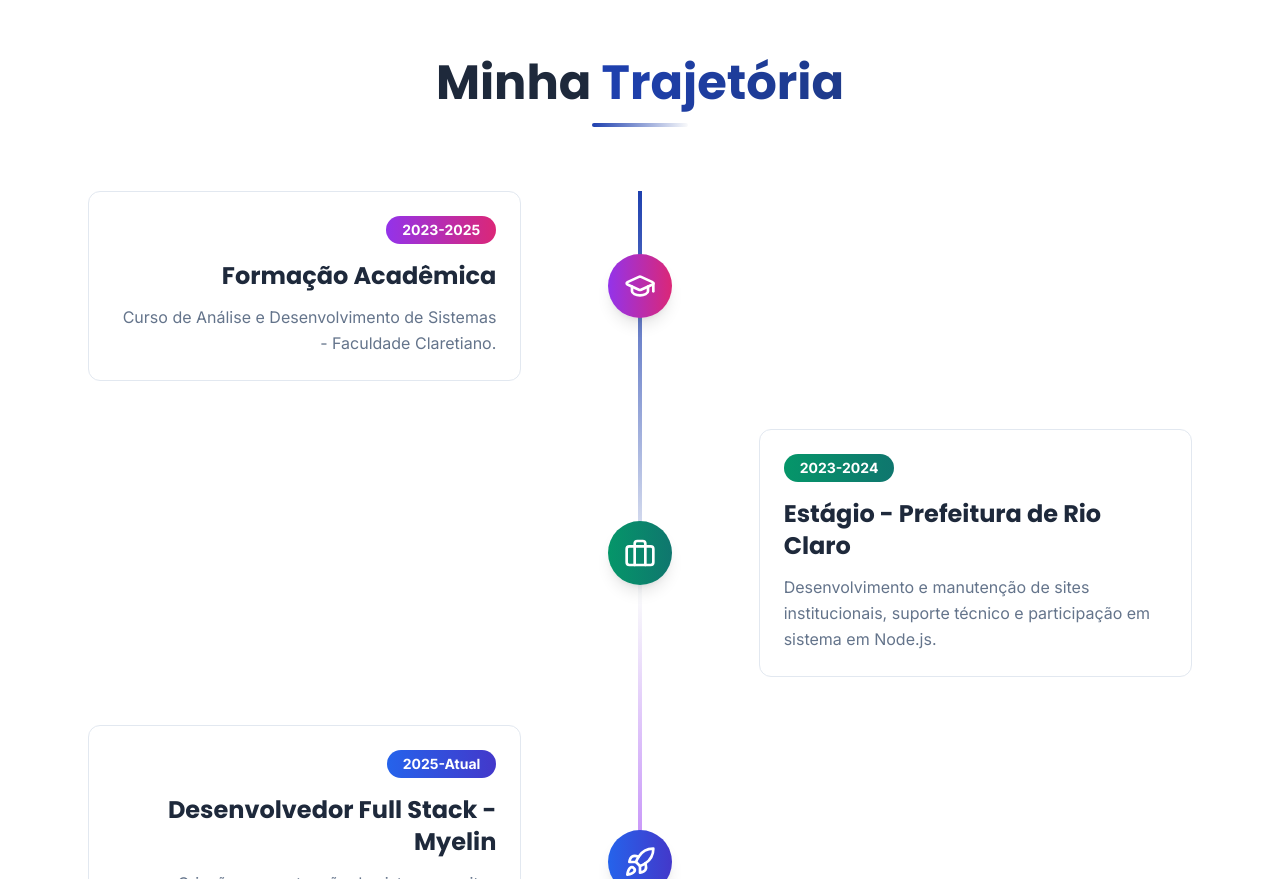
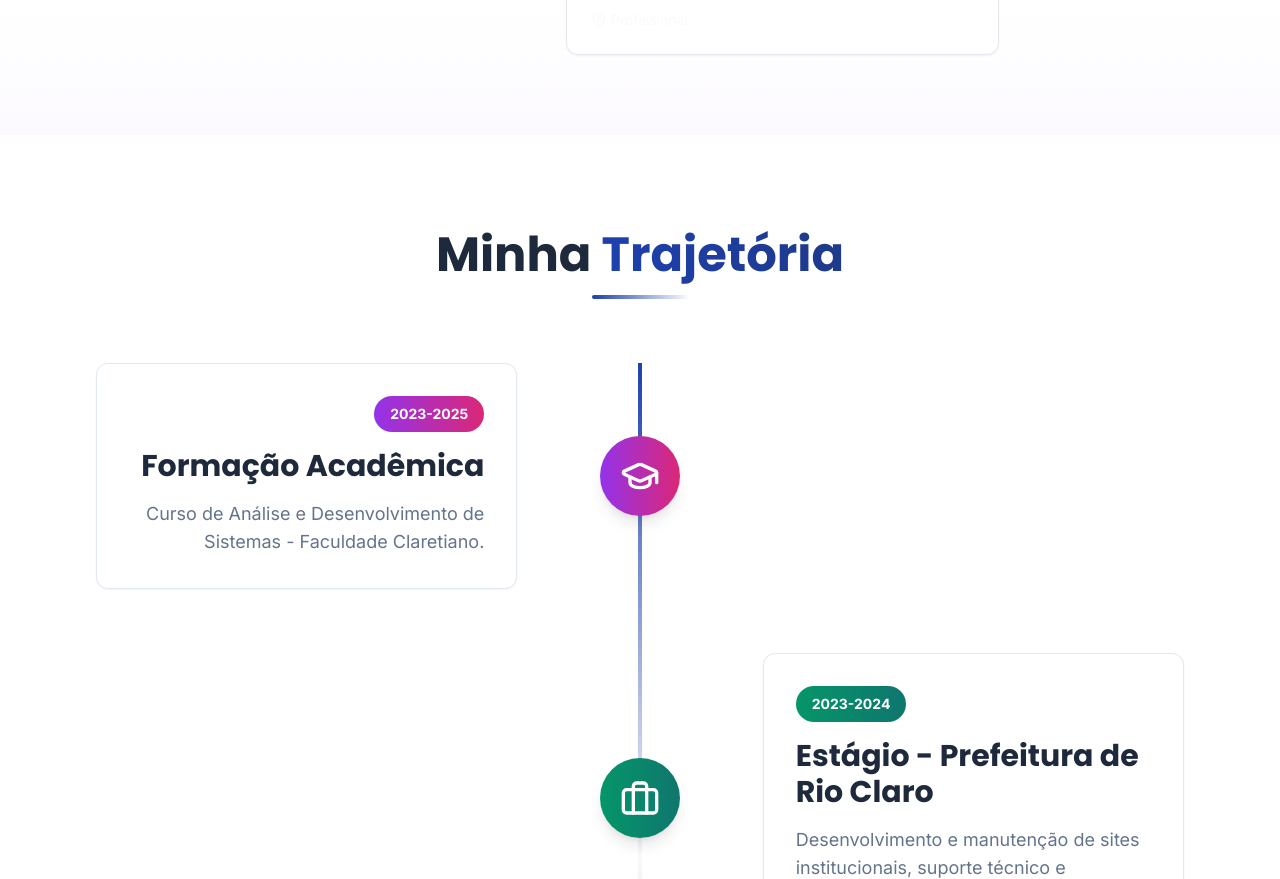
Before and after one commit to ViniciusMoraesTavares/Site-ViniciusMoraes, a React (Vite) app: page / in a window 1280 px wide. Shown: the part 3980-4859 px from the top of the page. Built offline with nearby package versions, Linux system fonts and the light colour scheme.

Commit message:
Resposividade linhas de tempo

```diff
--- a/src/components/SEOHelmet.tsx
+++ b/src/components/SEOHelmet.tsx
@@ -17,7 +17,7 @@ const SEOHelmet = ({
   url = "https://viniciusmoraes.dev",
   type = "website"
 }: SEOHelmetProps) => {
-  const fullTitle = title.includes("Vinícius") ? title : `${title} | Vinícius Moraes Tavares`;
+  const fullTitle = title.includes("Vinicius") ? title : `${title} | Vinicius Moraes Tavares`;
 
   return (
     <Helmet>
--- a/src/components/ScrollProgress.tsx
+++ b/src/components/ScrollProgress.tsx
@@ -2,9 +2,6 @@ import { useScrollProgress } from '../hooks/useScrollAnimation';
 
 export default function ScrollProgress() {
   const progress = useScrollProgress();
-
-  // Debug: log do progresso
-  console.log('ScrollProgress - progress:', progress);
 
   // Calculate color interpolation based on progress
   const getProgressColor = (progress: number) => {
--- a/src/components/Timeline.tsx
+++ b/src/components/Timeline.tsx
@@ -1,4 +1,5 @@
 import { Briefcase, GraduationCap, Rocket } from 'lucide-react';
+import AnimatedSection from './AnimatedSection';
 
 export default function Timeline() {
   const events = [
@@ -26,48 +27,93 @@ export default function Timeline() {
   ];
 
   return (
-    <section id="trajetoria" className="py-24 bg-light-bg dark:bg-dark relative overflow-hidden transition-colors duration-300">
-      <div className="max-w-6xl mx-auto px-6">
-        <div className="text-center mb-16">
-          <h2 className="text-4xl md:text-5xl font-bold mb-4 text-light-text-primary dark:text-white transition-colors duration-300">
+    <section id="trajetoria" className="py-16 sm:py-20 lg:py-24 bg-light-bg dark:bg-dark relative overflow-hidden transition-colors duration-300">
+      <div className="max-w-6xl mx-auto px-4 sm:px-6 lg:px-8">
+        <AnimatedSection animation="fade-in" delay={200}>
+          <div className="text-center mb-12 sm:mb-16">
+            <h2 className="text-3xl sm:text-4xl lg:text-5xl font-bold mb-4 text-light-text-primary dark:text-white transition-colors duration-300">
               Minha <span className="text-gradient">Trajetória</span>
             </h2>
-          <div className="w-24 h-1 bg-gradient-to-r from-primary to-accent mx-auto rounded-full"></div>
+            <div className="w-20 sm:w-24 h-1 bg-gradient-to-r from-primary to-accent mx-auto rounded-full"></div>
           </div>
+        </AnimatedSection>
 
         <div className="relative">
-          <div className="hidden md:block absolute left-1/2 transform -translate-x-1/2 h-full w-1 bg-gradient-to-b from-primary via-accent to-purple-500"></div>
+          {/* Linha vertical central para todos os tamanhos */}
+          <div className="absolute left-1/2 transform -translate-x-1/2 h-full w-1 bg-gradient-to-b from-primary via-accent to-purple-500"></div>
 
-          <div className="space-y-12">
+          <div className="space-y-8 sm:space-y-12 lg:space-y-16">
             {events.map((event, index) => {
               const Icon = event.icon;
               const isLeft = index % 2 === 0;
 
               return (
-                <div
+                <AnimatedSection
                   key={index}
-                  className={`relative flex items-center ${
-                    isLeft ? 'md:flex-row' : 'md:flex-row-reverse'
-                  } flex-col gap-8`}
+                  animation="fade-in"
+                  delay={300 + index * 200}
                 >
-                  <div className={`w-full md:w-5/12 ${isLeft ? 'md:text-right' : 'md:text-left'}`}>
-                    <div className="bg-light-card dark:bg-dark-lighter p-6 rounded-xl border border-light-border dark:border-dark-border hover:border-primary/50 transition-all duration-300 card-hover">
-                      <div className={`inline-block px-4 py-1 rounded-full bg-gradient-to-r ${event.color} text-white font-bold text-sm mb-4`}>
-                        {event.year}
-                      </div>
-                      <h3 className="text-2xl font-bold mb-3 text-light-text-primary dark:text-gray-100 transition-colors duration-300">{event.title}</h3>
-                      <p className="text-light-text-secondary dark:text-gray-400 leading-relaxed transition-colors duration-300">{event.description}</p>
+                  <div className="relative">
+                    {/* Layout Mobile e Tablet - Cards centralizados */}
+                    <div className="block lg:hidden">
+                      <div className="flex flex-col items-center">
+                        {/* Ícone central */}
+                        <div className="flex-shrink-0 mb-6 z-10 relative">
+                          <div className={`w-14 h-14 sm:w-16 sm:h-16 rounded-full bg-gradient-to-r ${event.color} flex items-center justify-center shadow-lg`}>
+                            <Icon className="w-7 h-7 sm:w-8 sm:h-8 text-white" />
                           </div>
                         </div>
 
-                  <div className="hidden md:flex w-2/12 justify-center">
-                    <div className={`w-16 h-16 rounded-full bg-gradient-to-r ${event.color} flex items-center justify-center shadow-lg`}>
-                      <Icon className="w-8 h-8 text-white" />
+                        {/* Card centralizado */}
+                        <div className="w-full max-w-md mx-auto px-4">
+                          <div className="bg-light-card dark:bg-dark-lighter p-6 sm:p-8 rounded-xl border border-light-border dark:border-dark-border hover:border-primary/50 transition-all duration-300 card-hover shadow-sm hover:shadow-md text-center">
+                            <div className={`inline-block px-4 py-2 rounded-full bg-gradient-to-r ${event.color} text-white font-bold text-sm mb-4`}>
+                              {event.year}
+                            </div>
+                            <h3 className="text-xl sm:text-2xl font-bold mb-4 text-light-text-primary dark:text-gray-100 transition-colors duration-300 leading-tight">
+                              {event.title}
+                            </h3>
+                            <p className="text-base sm:text-lg text-light-text-secondary dark:text-gray-400 leading-relaxed transition-colors duration-300">
+                              {event.description}
+                            </p>
+                          </div>
+                        </div>
                       </div>
                     </div>
 
-                  <div className="w-full md:w-5/12"></div>
+                    {/* Layout Desktop - Alternado */}
+                    <div className="hidden lg:flex items-center">
+                      <div className={`flex items-center w-full ${
+                        isLeft ? 'flex-row' : 'flex-row-reverse'
+                      }`}>
+                        {/* Conteúdo desktop */}
+                        <div className={`w-5/12 ${isLeft ? 'text-right pr-8' : 'text-left pl-8'}`}>
+                          <div className="bg-light-card dark:bg-dark-lighter p-6 lg:p-8 rounded-xl border border-light-border dark:border-dark-border hover:border-primary/50 transition-all duration-300 card-hover shadow-sm hover:shadow-md">
+                            <div className={`inline-block px-4 py-2 rounded-full bg-gradient-to-r ${event.color} text-white font-bold text-sm mb-4`}>
+                              {event.year}
                             </div>
+                            <h3 className="text-2xl lg:text-3xl font-bold mb-4 text-light-text-primary dark:text-gray-100 transition-colors duration-300 leading-tight">
+                              {event.title}
+                            </h3>
+                            <p className="text-base lg:text-lg text-light-text-secondary dark:text-gray-400 leading-relaxed transition-colors duration-300">
+                              {event.description}
+                            </p>
+                          </div>
+                        </div>
+
+                        {/* Ícone central desktop */}
+                        <div className="w-2/12 flex justify-center">
+                          <div className={`w-16 h-16 lg:w-20 lg:h-20 rounded-full bg-gradient-to-r ${event.color} flex items-center justify-center shadow-lg z-10 relative`}>
+                            <Icon className="w-8 h-8 lg:w-10 lg:h-10 text-white" />
+                          </div>
+                        </div>
+
+                        {/* Espaço vazio desktop */}
+                        <div className="w-5/12"></div>
+                      </div>
+                    </div>
+                  </div>
+                </AnimatedSection>
               );
             })}
           </div>
```
Also changed, not shown: src/components/About.tsx (+37 -4 lines), 1 other file (tests, documents, lock files or other folders). Lines whose indentation alone changed are shown as unchanged.
